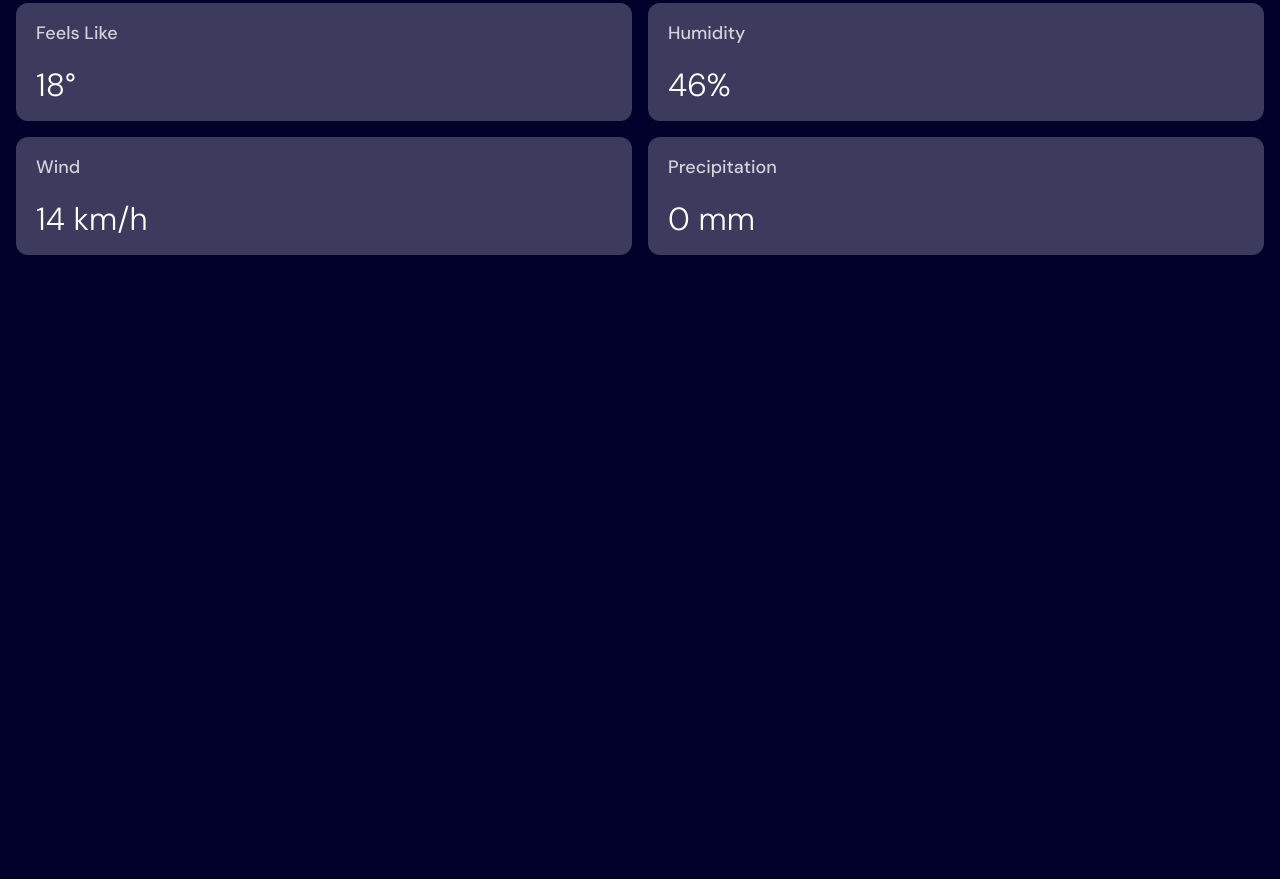
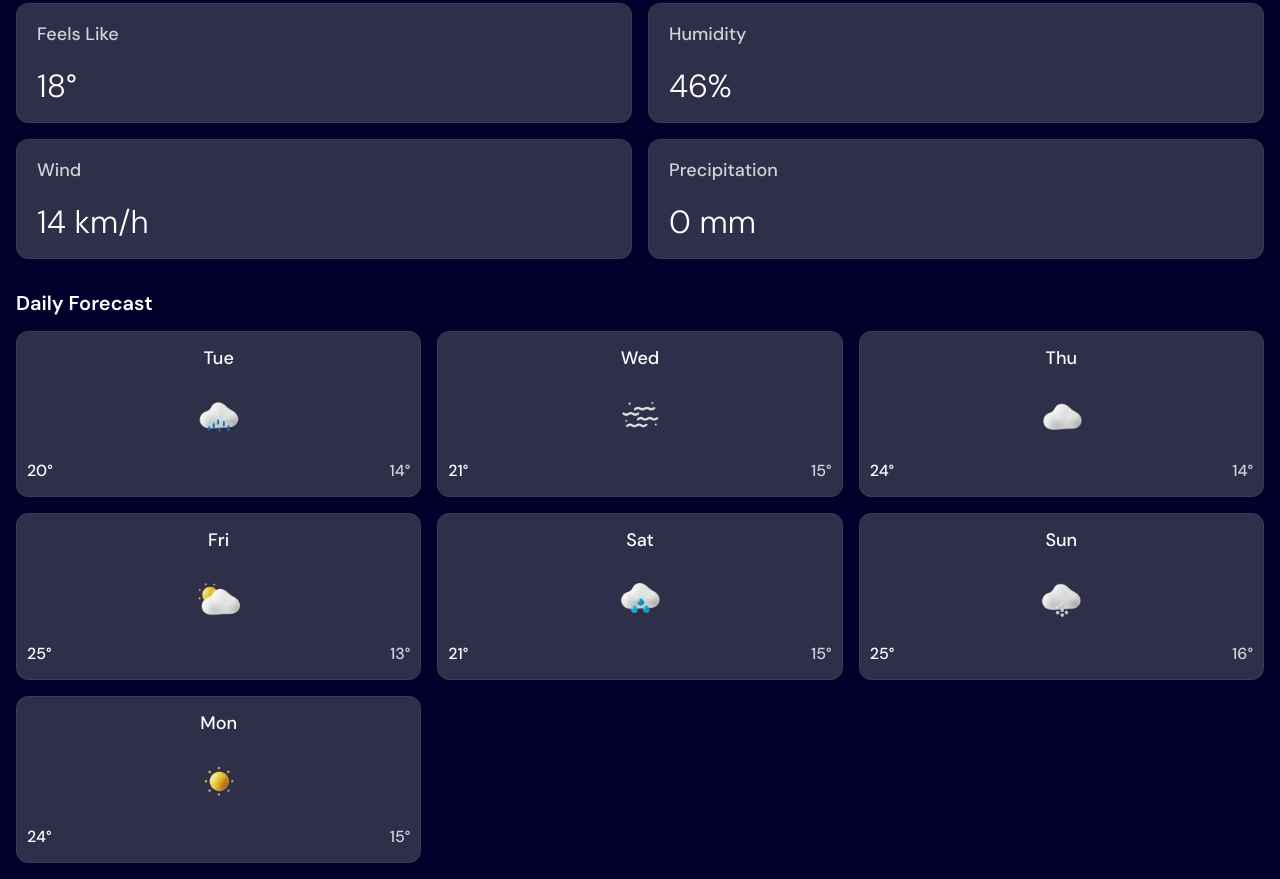
Before and after one commit to yora-dev/Weather-App, a plain HTML site: page index.html in a window 1280 px wide. Shown: the part 677-1556 px from the top of the page. Before the commit the page ends 948 px from the top, so only its background shows below. Drawn offline with nearby package versions, Linux system fonts and the light colour scheme.

Commit message:
structure and add style to daily forecast

```diff
--- a/assets/styles/style.css
+++ b/assets/styles/style.css
@@ -13,6 +13,8 @@
   --dm-sans: "DM Sans", sans-serif;
   --bricolage: "Bricolage Grotesque", sans-serif;
 }
+
+/* Genaral Styles */
 
 * {
   margin: 0;
@@ -33,7 +35,7 @@ body {
   padding: 1.6rem;
 }
 
-/*Typography*/
+/* Typography */
 
 .text-1 {
   font-family: var(--dm-sans);
@@ -100,12 +102,16 @@ body {
   line-height: 1.68rem;
 }
 
+/* Main Container Styles */
+
 .main-container {
   display: flex;
   flex-direction: column;
   align-items: center;
   width: 100%;
 }
+
+/* Navbar Styles */
 
 .nav {
   display: flex;
@@ -129,11 +135,15 @@ body {
   width: 100%;
 }
 
+/* Header Styles */
+
 .header {
   color: var(--text-00);
   text-align: center;
   margin: 4.8rem 0;
 }
+
+/* Search Bar Styles */
 
 .search-container {
   width: 100%;
@@ -165,6 +175,8 @@ body {
   outline: none;
   margin: 1.2rem 0 3.2rem 0;
 }
+
+/* General Forecast Styles */
 
 .general-info {
   background-image: url(../images/bg-today-small.svg);
@@ -222,8 +234,9 @@ body {
 
 .detail__card {
   padding: 2rem;
-  background-color: var(--details-color);
+  background-color: var(--active-unit);
   border-radius: 12px;
+  border: 1px solid var(--details-color);
 }
 
 .detail__header {
@@ -234,3 +247,53 @@ body {
 .detail__value {
   color: var(--text-00);
 }
+
+/* Daily Forecast Styles */
+
+.daily-forecast-container {
+  display: grid;
+  grid-template-columns: repeat(3, 1fr);
+  width: 100%;
+  gap: 1.6rem;
+  margin-top: 3.2rem;
+}
+
+.daily__card {
+  background-color: var(--active-unit);
+  border: 1px solid var(--details-color);
+  display: flex;
+  flex-direction: column;
+  align-items: center;
+  padding: 1.6rem 1rem;
+  border-radius: 12px;
+}
+
+.daily__temp {
+  display: flex;
+  justify-content: space-between;
+  width: 100%;
+  margin-top: 1.6rem;
+}
+
+.daily__header {
+  grid-column: 1 / span 3;
+  color: var(--text-00);
+}
+
+.daily__day {
+  margin-bottom: 1.6rem;
+}
+
+.daily__day,
+.daily__high {
+  color: var(--text-00);
+}
+
+.daily__low {
+  color: var(--text-200);
+}
+
+.daily__img {
+  width: 6rem;
+  height: 6rem;
+}
--- a/index.html
+++ b/index.html
@@ -69,6 +69,78 @@
           <p class="detail__value text-3">0 mm</p>
         </div>
       </div>
+
+      <div class="daily-forecast-container">
+        <p class="daily__header text-5">Daily Forecast</p>
+        <div class="daily__card">
+          <p class="daily__day text-6">Tue</p>
+          <img
+            src="assets/images/icon-drizzle.webp"
+            alt=""
+            class="daily__img"
+          />
+          <div class="daily__temp">
+            <p class="daily__high text-7">20&deg;</p>
+            <p class="daily__low text-7">14&deg;</p>
+          </div>
+        </div>
+        <div class="daily__card">
+          <p class="daily__day text-6">Wed</p>
+          <img src="assets/images/icon-fog.webp" alt="" class="daily__img" />
+          <div class="daily__temp">
+            <p class="daily__high text-7">21&deg;</p>
+            <p class="daily__low text-7">15&deg;</p>
+          </div>
+        </div>
+        <div class="daily__card">
+          <p class="daily__day text-6">Thu</p>
+          <img
+            src="assets/images/icon-overcast.webp"
+            alt=""
+            class="daily__img"
+          />
+          <div class="daily__temp">
+            <p class="daily__high text-7">24&deg;</p>
+            <p class="daily__low text-7">14&deg;</p>
+          </div>
+        </div>
+        <div class="daily__card">
+          <p class="daily__day text-6">Fri</p>
+          <img
+            src="assets/images/icon-partly-cloudy.webp"
+            alt=""
+            class="daily__img"
+          />
+          <div class="daily__temp">
+            <p class="daily__high text-7">25&deg;</p>
+            <p class="daily__low text-7">13&deg;</p>
+          </div>
+        </div>
+        <div class="daily__card">
+          <p class="daily__day text-6">Sat</p>
+          <img src="assets/images/icon-rain.webp" alt="" class="daily__img" />
+          <div class="daily__temp">
+            <p class="daily__high text-7">21&deg;</p>
+            <p class="daily__low text-7">15&deg;</p>
+          </div>
+        </div>
+        <div class="daily__card">
+          <p class="daily__day text-6">Sun</p>
+          <img src="assets/images/icon-snow.webp" alt="" class="daily__img" />
+          <div class="daily__temp">
+            <p class="daily__high text-7">25&deg;</p>
+            <p class="daily__low text-7">16&deg;</p>
+          </div>
+        </div>
+        <div class="daily__card">
+          <p class="daily__day text-6">Mon</p>
+          <img src="assets/images/icon-sunny.webp" alt="" class="daily__img" />
+          <div class="daily__temp">
+            <p class="daily__high text-7">24&deg;</p>
+            <p class="daily__low text-7">15&deg;</p>
+          </div>
+        </div>
+      </div>
     </div>
   </body>
 </html>
```
